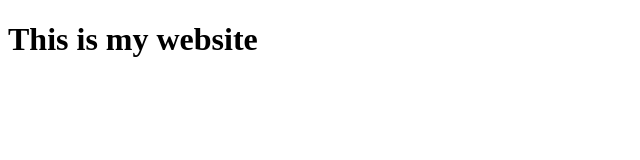
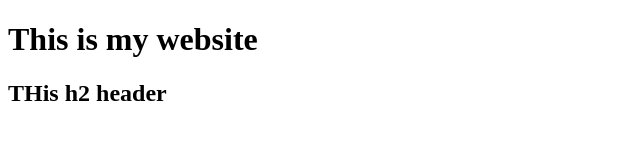
Before and after one commit to Ukofi-SunAcc/Website, a plain HTML site: page index.html in a window 1280 px wide. Shown: the whole page, without its empty margins (0-640 px from the left). Drawn offline with Linux system fonts and the light colour scheme.

Commit message:
Added h2 header to index.html

```diff
--- a/index.html
+++ b/index.html
@@ -1,2 +1,3 @@
 <!DOCTYPE html>
 <h1>This is my website</h1>
+<h2>THis h2 header</h2>
```
